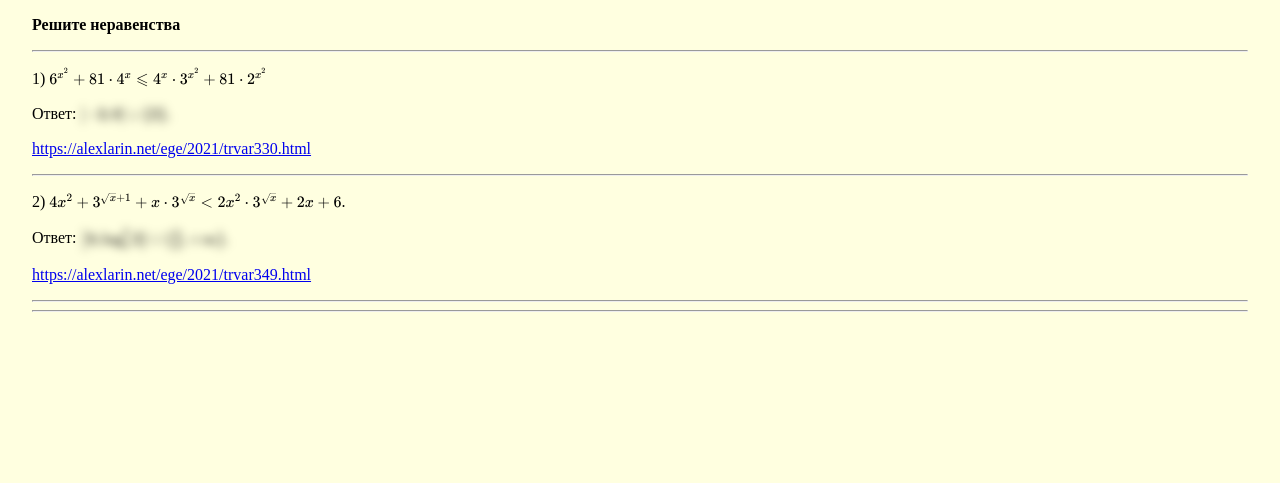
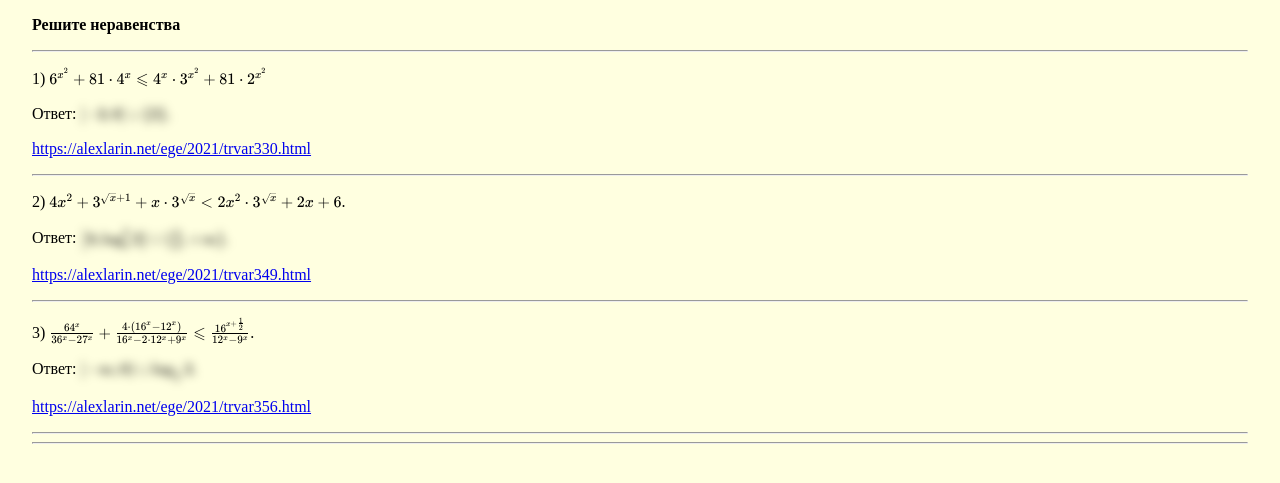
Before and after one commit to igorlsemenov/math, a Jekyll site: the page built from алгебра/егэ/нер-ва/1.md, in a window 1280 px wide. Shown: the top 483 px of the page. Built offline with Jekyll 4.4.1, drawn with Linux system fonts in a browser that asks for light colours; our own code applies the rules of GitHub Pages for plain Markdown files; part of the change alters nothing that is shown.

Commit message:
Update 1.md

```diff
--- a/алгебра/егэ/нер-ва/1.md
+++ b/алгебра/егэ/нер-ва/1.md
@@ -17,4 +17,12 @@
 [https://alexlarin.net/ege/2021/trvar349.html](https://alexlarin.net/ege/2021/trvar349.html)
 
 --- ---
+
+3) $\frac {64^x} {36^x - 27^x} + \frac {4 \cdot (16^x - 12^x)} {16^x - 2 \cdot 12^x + 9^x} \leqslant \frac {16^{x + \frac 1 2}} {12^x - 9^x}$.
+
+Ответ: $\left[ -\infty; 0 \right) \cup \log_{\frac 43} 2$.
+
+[https://alexlarin.net/ege/2021/trvar356.html](https://alexlarin.net/ege/2021/trvar356.html)
+
 --- ---
+--- ---
```
